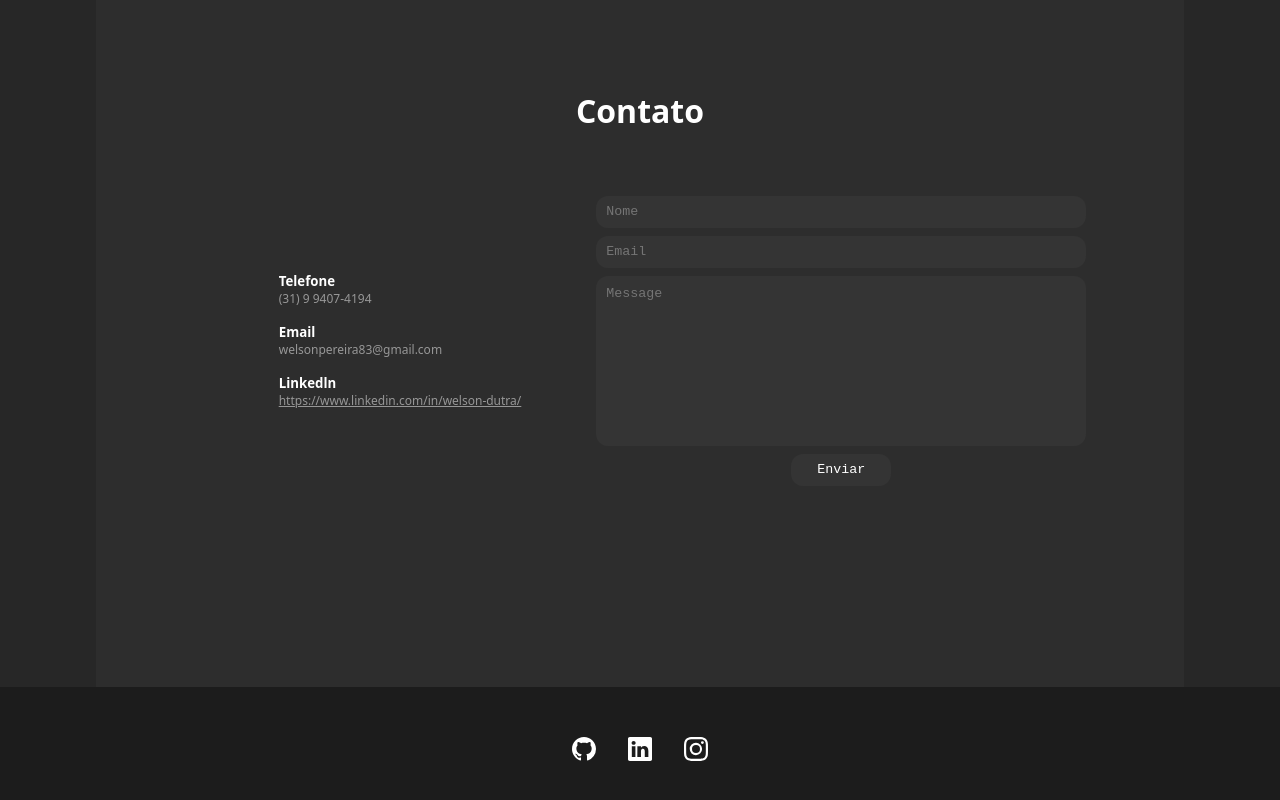
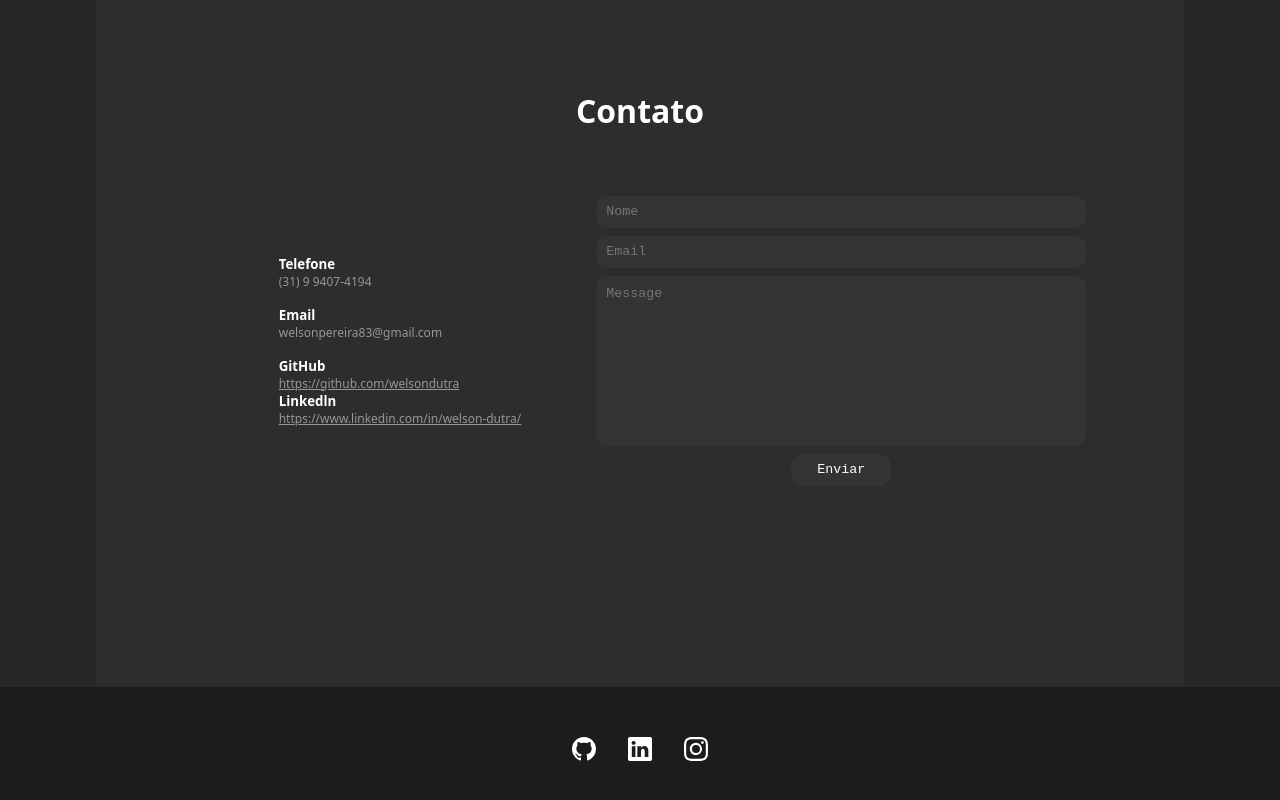
Before and after one commit to welsondutra/Portifolio, a React (Create React App) app: page / in a window 1280 px wide. Shown: the part 2896-3696 px from the top of the page. Built offline with nearby package versions, Linux system fonts and the light colour scheme.

Commit message:
organizando header

```diff
--- a/src/components/layout/components/Header/styles.js
+++ b/src/components/layout/components/Header/styles.js
@@ -30,9 +30,9 @@ export const Ul = styled.ul`
     justify-content: space-around;
     align-items: center;
     display: ${(props) => (props.isOpen ? 'block' : 'none')};
-    /* background-color: ${colors.primary};
+    background-color: ${colors.primary};
     transform: translateX(${(props) => (props.isOpen ? '0' : '100%')});
-    transition: transform 0.3s ease-in; */
+    transition: transform 0.3s ease-in;
   }
 `;
 
@@ -44,7 +44,6 @@ export const A = styled.a`
 export const Li = styled.li`
   letter-spacing: 3px;
   margin: 32px;
-  width: 100px;
 
   @media (max-width: 999px) {
     margin-left: 0px;
--- a/src/screen/Contact/index.js
+++ b/src/screen/Contact/index.js
@@ -13,6 +13,15 @@ const Contact = () => {
           <S.P>(31) 9 9407-4194</S.P>
           <h5>Email</h5>
           <S.P>welsonpereira83@gmail.com</S.P>
+          <h5>GitHub</h5>
+          <a
+            href="https://github.com/welsondutra"
+            target="_blank"
+            rel="noreferrer"
+            style={{ fontSize: '12px', opacity: '0.5' }}
+          >
+            https://github.com/welsondutra
+          </a>
           <h5>Linkedln</h5>
           <a
             href="https://www.linkedin.com/in/welson-dutra/"
```
Also changed, not shown: 1 other file (tests, documents, lock files or other folders).
